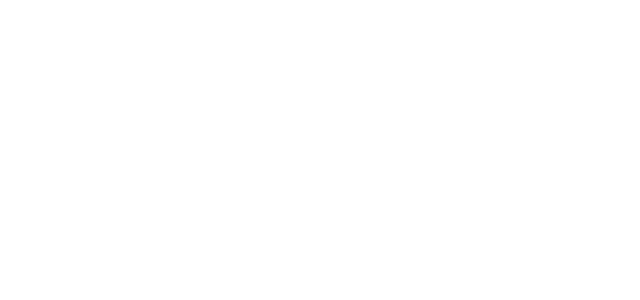
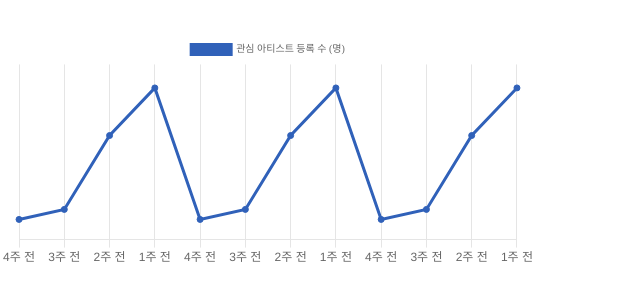
Before and after one commit to junwson9/Hanol, a React (Create React App) app in the folder FE/hanol/: page /graph in a window 1280 px wide. Before the commit this address had no page. Shown: the top 300 px of the page, without its empty margins (0-640 px from the left). Built offline with nearby package versions, Linux system fonts and the light colour scheme.

Commit message:
FEAT: 마이리포트 대시보드 그래프 컴포넌트 1차 구현
Former-commit-id: be294b5c98978eb39843abb10c8fa577f284fb19

```diff
--- a/FE/hanol/package.json
+++ b/FE/hanol/package.json
@@ -3,6 +3,8 @@
 	"version": "0.1.0",
 	"private": true,
 	"dependencies": {
+		"@nivo/core": "^0.83.0",
+		"@nivo/line": "^0.83.0",
 		"@testing-library/jest-dom": "^5.17.0",
 		"@testing-library/react": "^13.4.0",
 		"@testing-library/user-event": "^13.5.0",
@@ -13,6 +15,7 @@
 		"@types/styled-components": "^5.1.29",
 		"@typescript-eslint/eslint-plugin": "^6.8.0",
 		"@typescript-eslint/parser": "^6.8.0",
+		"chart.js": "^4.4.0",
 		"eslint": "^8.52.0",
 		"eslint-config-airbnb": "^19.0.4",
 		"eslint-config-prettier": "^9.0.0",
@@ -23,6 +26,7 @@
 		"eslint-plugin-react-hooks": "^4.6.0",
 		"prettier": "^3.0.3",
 		"react": "^18.2.0",
+		"react-chartjs-2": "^5.2.0",
 		"react-dom": "^18.2.0",
 		"react-router-dom": "^6.17.0",
 		"react-scripts": "5.0.1",
--- a/FE/hanol/src/App.tsx
+++ b/FE/hanol/src/App.tsx
@@ -1,6 +1,7 @@
 import React from 'react';
 import { BrowserRouter, Routes, Route } from 'react-router-dom';
 import ValueCard from './components/DashboardPage/ValueCard';
+import ValueGraph from './components/DashboardPage/ValueGraph';
 import './App.css';
 
 function App() {
@@ -8,6 +9,7 @@ function App() {
 		<BrowserRouter>
 			<Routes>
 				<Route path="/" element={<ValueCard title="탈모" value={2} />} />
+				<Route path="/graph" element={<ValueGraph />} />
 			</Routes>
 		</BrowserRouter>
 	);
--- /dev/null
+++ b/FE/hanol/src/components/DashboardPage/ValueGraph.tsx
@@ -0,0 +1,103 @@
+import React from 'react';
+import styled from 'styled-components';
+import {
+	Chart as ChartJS,
+	CategoryScale,
+	LinearScale,
+	BarElement,
+	Title,
+	Tooltip,
+	Legend,
+	PointElement,
+	LineElement,
+} from 'chart.js';
+
+import { Line } from 'react-chartjs-2';
+
+ChartJS.register(
+	CategoryScale,
+	LinearScale,
+	BarElement,
+	Title,
+	Tooltip,
+	Legend,
+	PointElement,
+	LineElement,
+);
+const ValueGraph = () => {
+	// 그래프 관련
+	const options = {
+		responsive: true,
+		plugins: {
+			legend: {
+				position: 'top' as const,
+				// display: false,
+				labels: {
+					font: {
+						size: 10,
+						family: 'Pretendard',
+					},
+				},
+			},
+			title: {
+				display: true,
+				// text: 'Chart.js Bar Chart',
+			},
+		},
+		elements: {
+			point: {
+				radius: 3,
+			},
+		},
+		scales: {
+			y: {
+				display: false,
+			},
+		},
+	};
+
+	const data = {
+		labels: [
+			'4주 전',
+			'3주 전',
+			'2주 전',
+			'1주 전',
+			'4주 전',
+			'3주 전',
+			'2주 전',
+			'1주 전',
+			'4주 전',
+			'3주 전',
+			'2주 전',
+			'1주 전',
+		],
+		datasets: [
+			{
+				label: '관심 아티스트 등록 수 (명)',
+				data: [
+					123403, 123603, 125079, 126030, 123403, 123603, 125079, 126030,
+					123403, 123603, 125079, 126030,
+				],
+				// data: artistLikesCountperWeek.reverse().map((data) => data.scrapCount),
+				borderColor: '#3061B9',
+				backgroundColor: '#3061B9',
+			},
+		],
+	};
+
+	return (
+		<ValueGraphBox>
+			<Line options={options} data={data} />
+		</ValueGraphBox>
+	);
+};
+
+const ValueGraphBox = styled.div`
+	// 추후 수정
+	/* width: 314px; */
+	width: auto;
+	height: 268px;
+	margin: 0 auto;
+	/* overflow-x: auto; */
+`;
+export default ValueGraph;
```
Also changed, not shown: 1 other file (tests, documents, lock files or other folders). Lines whose indentation alone changed are shown as unchanged.
